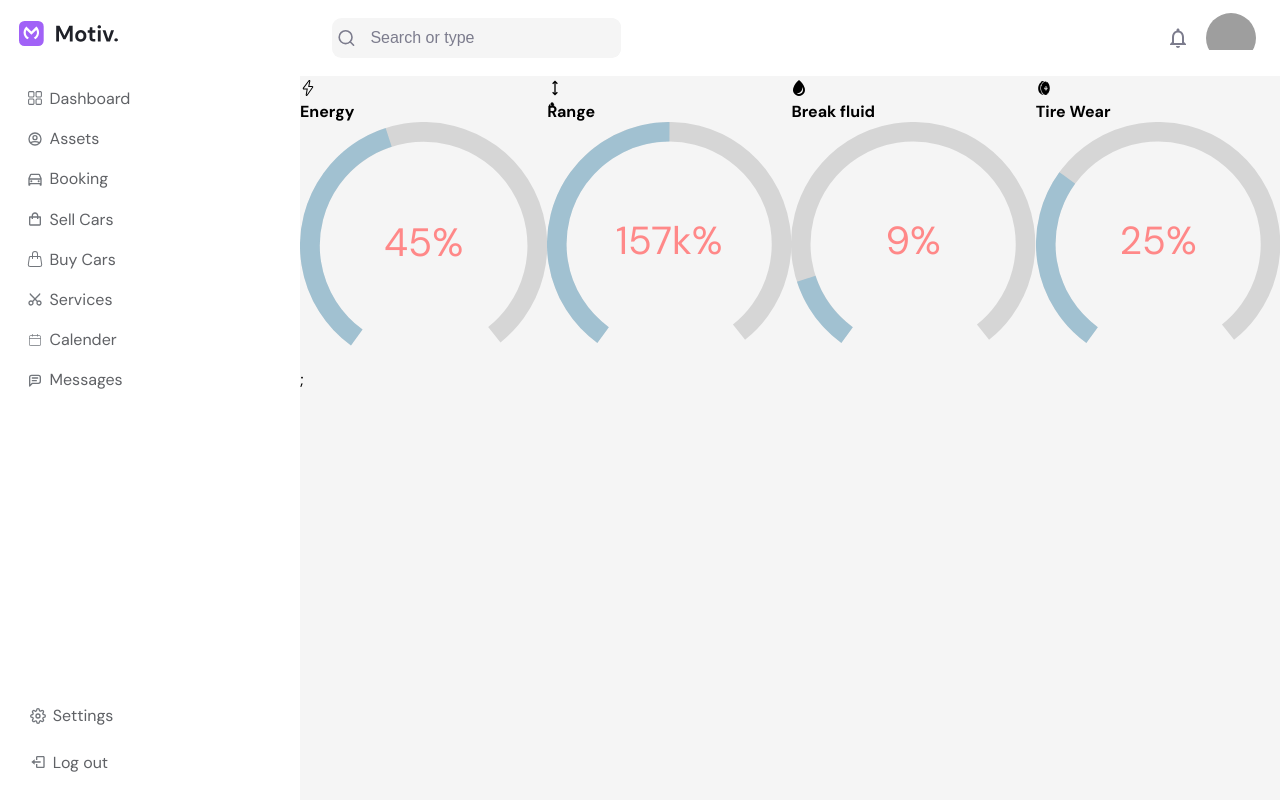
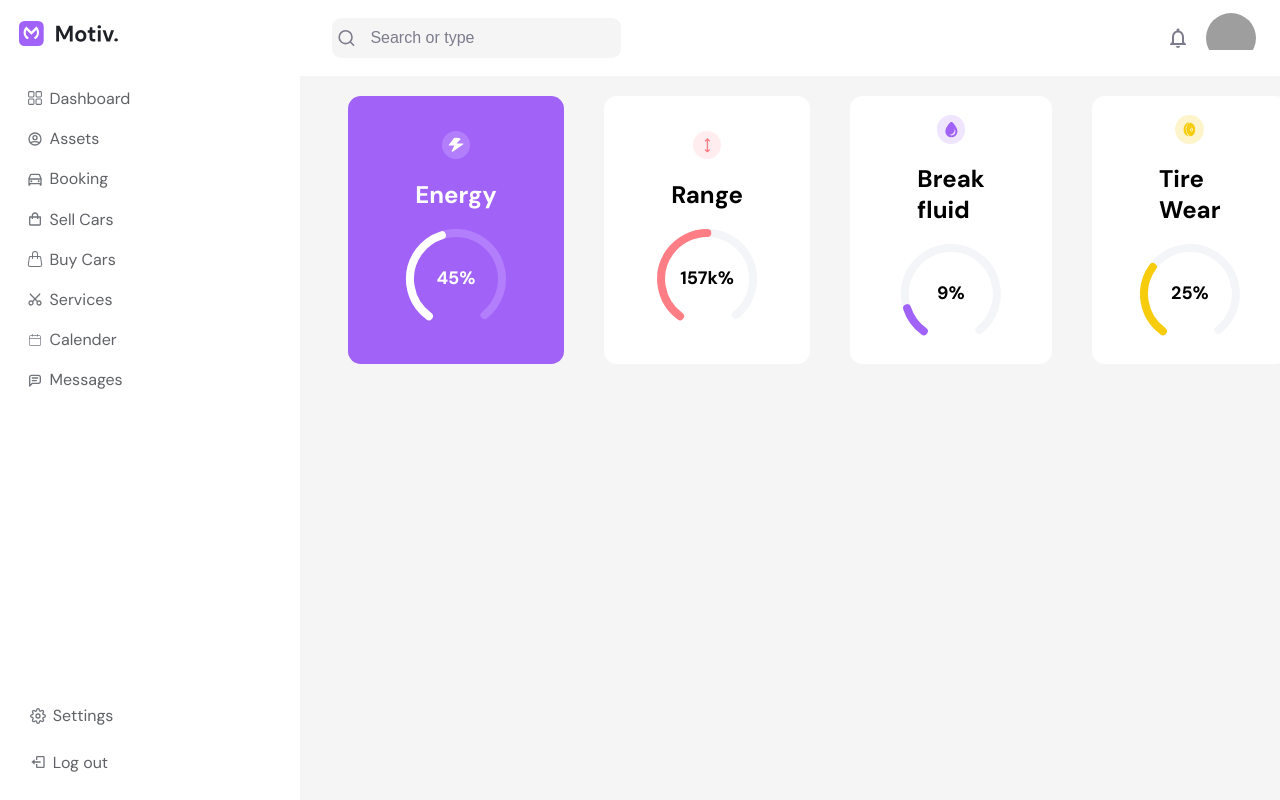
Before and after one commit to sara2lbadry/car-dashboard, a React (Create React App) app: page / in a window 1280 px wide. Built offline with nearby package versions, Linux system fonts and the light colour scheme; grey boxes are pictures that could not be loaded.

Commit message:
dashboard cards style

```diff
--- a/src/pages/Dashboard/Dashboard.jsx
+++ b/src/pages/Dashboard/Dashboard.jsx
@@ -1,6 +1,6 @@
 import React from "react";
 import "./dashboard.css";
-import { SlEnergy } from "react-icons/sl";
+import { ImPower } from "react-icons/im";
 import { CgArrowsVAlt } from "react-icons/cg";
 import { ImDroplet } from "react-icons/im";
 import { GiStoneWheel } from "react-icons/gi";
@@ -18,55 +18,56 @@ function Dashboard() {
     <section id="dashboard">
       <div className="dashboard_conatiner">
         <div className="cards_container">
-          <div className="card-1">
+          <div className="card-1 card">
             <div className="card_text">
-              <SlEnergy />
-              <h4 className="card_titile">Energy</h4>
+              <ImPower className="icon1 icon" />
+              <h2 className="card_title">Energy</h2>
               <CircularProgressbar
                 value={percentage}
                 text="45%"
                 styles={buildStyles({
                   // Rotation of path and trail, in number of turns (0-1)
                   rotation: 0.6,
-                  // Whether to use rounded or flat corners on the ends - can use 'butt' or 'round'
-                  strokeLinecap: "butt",
+                  // Whether to use rounded or flat corners on the ends - can use 'round' or 'round'
+                  strokeLinecap: "round",
                   strokeDashoffset: "60px",
 
                   // Text size
-                  textSize: "16px",
+                  textSize: "18px",
+
 
                   // Colors
-                  pathColor: `rgba(62, 152, 199, ${percentage / 100})`,
-                  textColor: "#f88",
-                  trailColor: "#d6d6d6",
+                  pathColor: "#fff",
+                  textColor: "#fff",
+                  trailColor: "#B37EFC",
                   backgroundColor: "#3e98c7",
                 })}
               />
-              ;
+
             </div>
           </div>
 
           <div className="card">
             <div className="card_text">
-              <CgArrowsVAlt />
-              <h4 className="card_titile">ٌRange</h4>
+              <CgArrowsVAlt className="icon2 icon" />
+              <h2 className="card_title">Range</h2>
               <CircularProgressbar
                 value={percentage2}
                 text="157k%"
                 styles={buildStyles({
                   // Rotation of path and trail, in number of turns (0-1)
                   rotation: 0.6,
-                  // Whether to use rounded or flat corners on the ends - can use 'butt' or 'round'
-                  strokeLinecap: "butt",
+                  // Whether to use rounded or flat corners on the ends - can use 'round' or 'round'
+                  strokeLinecap: "round",
                   strokeDashoffset: "60px",
 
                   // Text size
-                  textSize: "16px",
+                  textSize: "18px",
 
                   // Colors
-                  pathColor: `rgba(62, 152, 199, ${percentage / 100})`,
-                  textColor: "#f88",
-                  trailColor: "#d6d6d6",
+                  pathColor: "#FF7E86",
+                  textColor: "#000",
+                  trailColor: "#F4F5F9",
                   backgroundColor: "#3e98c7",
                 })}
               />
@@ -75,25 +76,25 @@ function Dashboard() {
 
           <div className="card">
             <div className="card_text">
-              <ImDroplet />
-              <h4 className="card_titile">Break fluid</h4>
+              <ImDroplet className="icon3 icon" />
+              <h2 className="card_title">Break fluid</h2>
               <CircularProgressbar
                 value={percentage3}
                 text="9%"
                 styles={buildStyles({
                   // Rotation of path and trail, in number of turns (0-1)
                   rotation: 0.6,
-                  // Whether to use rounded or flat corners on the ends - can use 'butt' or 'round'
-                  strokeLinecap: "butt",
+                  // Whether to use rounded or flat corners on the ends - can use 'round' or 'round'
+                  strokeLinecap: "round",
                   strokeDashoffset: "60px",
 
                   // Text size
-                  textSize: "16px",
+                  textSize: "18px",
 
                   // Colors
-                  pathColor: `rgba(62, 152, 199, ${percentage / 100})`,
-                  textColor: "#f88",
-                  trailColor: "#d6d6d6",
+                  pathColor: "#a162f7",
+                  textColor: "#000",
+                  trailColor: "#F4F5F9",
                   backgroundColor: "#3e98c7",
                 })}
               />
@@ -102,25 +103,25 @@ function Dashboard() {
 
           <div className="card">
             <div className="card_text">
-              <GiStoneWheel />
-              <h4 className="card_titile">Tire Wear</h4>
+              <GiStoneWheel className="icon4 icon" />
+              <h2 className="card_title">Tire Wear</h2>
               <CircularProgressbar
                 value={percentage4}
                 text="25%"
                 styles={buildStyles({
                   // Rotation of path and trail, in number of turns (0-1)
                   rotation: 0.6,
-                  // Whether to use rounded or flat corners on the ends - can use 'butt' or 'round'
-                  strokeLinecap: "butt",
+                  // Whether to use rounded or flat corners on the ends - can use 'round' or 'round'
+                  strokeLinecap: "round",
                   strokeDashoffset: "60px",
 
                   // Text size
-                  textSize: "16px",
+                  textSize: "18px",
 
                   // Colors
-                  pathColor: `rgba(62, 152, 199, ${percentage / 100})`,
-                  textColor: "#f88",
-                  trailColor: "#d6d6d6",
+                  pathColor: "#f6cc0d",
+                  textColor: "#000",
+                  trailColor: "#F4F5F9",
                   backgroundColor: "#3e98c7",
                 })}
               />
--- a/src/pages/Dashboard/dashboard.css
+++ b/src/pages/Dashboard/dashboard.css
@@ -6,8 +6,68 @@
 
 .cards_container {
     display: flex;
+    gap: 2.5rem;
+    justify-content: space-around;
+    margin: 1rem 3rem;
 }
 
+.card {
+    background-color: var(--color-white);
+    display: flex;
+    flex-direction: column;
+    align-items: center;
+    justify-content: center;
+    border-radius: 0.8rem;
+    padding: 1.2rem 3rem;
+    font-weight: 500;
+}
+.card-1 {
+    background-color: var(--primary-purple);
+    color: var(--color-white);
+}
+.card-1 h2 {
+    stroke: black;
+    stroke-width: 1px;
+}
+
+.card_text {
+    display: flex;
+    justify-content: center;
+    align-items: center;
+    flex-direction: column;
+}
+.card_title {
+    padding: 1.2rem;
+}
+.icon {
+    font-size: 1.8rem;
+    padding: 0.4rem;
+    border-radius: 50%;
+}
+.icon1 {
+    color: var(--color-white);
+    background-color: #B37EFC;
+}
+
+.icon2 {
+    color: #FF7E86;
+    background-color: #ff7e8723;
+}
+.icon3 {
+    color: var(--primary-purple);
+    background-color: #a162f72b;
+}
+.icon4 {
+    color: var(--secondary-yellow);
+    background-color: #f6cc0d36;
+}
+.CircularProgressbar {
+    width: 140px;
+    height: 100px;
+    /* padding: 0rem 1rem; */
+    font-weight: 600;
+}
 .CircularProgressbar .CircularProgressbar-trail {
     stroke-dashoffset: 60px !important;
+    stroke-linecap: round !important;
 }
```
